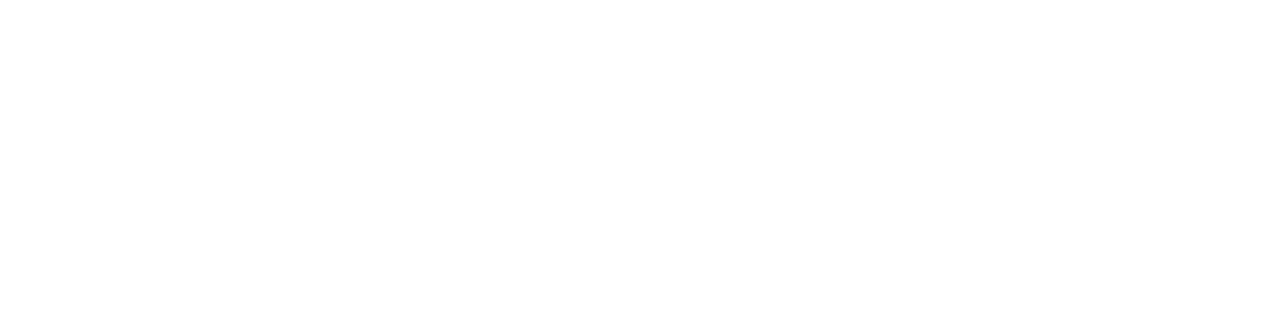
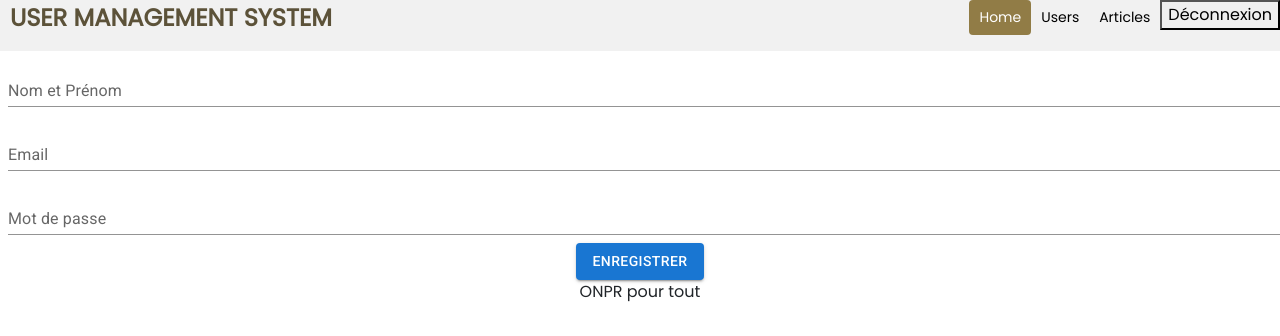
Before and after one commit to Jean-Lionel/onpr-react, a React (Create React App) app: page /admin-add-user in a window 1280 px wide. Shown: the top 336 px of the page. Built offline with nearby package versions, Linux system fonts and the light colour scheme; sample sign-in values are in the browser's storage.

Commit message:
add save user data

```diff
--- /dev/null
+++ b/src/Pages/Admin/users/UserAdd.js
@@ -0,0 +1,12 @@
+import Admin from "../../Admin";
+import AddUser from "../../../components/admin/users/AddUser";
+
+const UserAdd = () => {
+    return (
+        <Admin>
+           <AddUser/>
+        </Admin>
+     );
+}
+
+export default UserAdd;
--- a/src/Pages/Login.js
+++ b/src/Pages/Login.js
@@ -11,6 +11,7 @@ import Box from '@mui/material/Box';
 import LockOutlinedIcon from '@mui/icons-material/LockOutlined';
 import Typography from '@mui/material/Typography';
 import Container from '@mui/material/Container';
+import CircularProgress from '@mui/material/CircularProgress';
 import Alert from '@mui/material/Alert';
 import { createTheme, ThemeProvider } from '@mui/material/styles';
 import axios from "axios";
@@ -55,20 +56,8 @@ export default function SignIn() {
         }
         setIsLoading(true);
         console.log(email, password);
-        try {
-            const response = await axios.post('login/', {
-                email,
-                password
-            });
-            // console.log(response.data.access_token, response.data.data);
-            localStorage.setItem('token', response.data.access_token);
-            localStorage.setItem('user', JSON.stringify(response.data.data));
-            setIsLoading(false);
-            window.location.href = '/admin';
-        } catch (error) {
-            setError(error.response.data.message);
-            setIsLoading(false);
-        }
+
+
     }
 
   return (
@@ -126,14 +115,14 @@ export default function SignIn() {
               Sign In
             </Button>
 
-            {error && (
+            { !isLoading && error && (
                 <div>
                     <Alert severity="error">{error}</Alert>
                 </div>
             )}
-           {isLoading && (
+           { !error && isLoading && (
             <div>
-                Is Loading...
+                <CircularProgress color="inherit" />
              </div>
           )}
             <Grid container>
--- a/src/components/admin/articles/ArticleList.js
+++ b/src/components/admin/articles/ArticleList.js
@@ -1,13 +1,12 @@
 import useFetchData from "../../../utility/useFecthData";
 import {Link} from "react-router-dom"
-import UploadFile from "../UploadFile";
 
 const ArticleList = () => {
     let {data: articles, isLoading, error} = useFetchData("articles");
          let articlesList = articles?.data?.data
     return (
         <div>
-            <UploadFile/>
+
             <h1>
                 Liste des articles
             </h1>
@@ -27,8 +26,6 @@ const ArticleList = () => {
                         {error}
                     </div>
                 )}
-
-
             <ul>
             {articlesList && articlesList.map((article, index) =>(
                 <li key={index} className="article-item">
--- /dev/null
+++ b/src/components/admin/users/AddUser.js
@@ -0,0 +1,84 @@
+import { Box, FormControl, InputLabel, Input, InputAdornment, Button } from "@mui/material";
+import { useState } from "react";
+//import usePostData from "../../../utility/usePostData";
+import axios from "axios"
+import { useHistory } from "react-router-dom";
+
+const AddUser = () => {
+    const [name, setName] = useState("");
+    const [email, setEmail] = useState("");
+    const [password, setPassword] = useState("");
+    const [isLoading, setIsLoading] = useState(false);
+    const [error, setError] = useState("")
+    const history = useHistory();
+
+    const submitData = async (e) => {
+        e.preventDefault();
+
+        setIsLoading(true);
+
+
+        try {
+
+            const token = localStorage.getItem("token");
+            const response = await axios.post('register/', {
+                name,
+                email,
+                password
+            },{
+                headers: {
+                    Authorization: "Bearer " + token
+                }
+            });
+            // console.log(response.data.access_token, response.data.data);
+            // localStorage.setItem('token', response.data.access_token);
+            // localStorage.setItem('user', JSON.stringify(response.data.data));
+            setIsLoading(false);
+            // window.location.href = '/admin';
+            history.push("/users")
+            console.log(response.data)
+        } catch (error) {
+            setError(error.response.data.message);
+            setIsLoading(false);
+        }
+
+    }
+
+    return ( <Box>
+        <div>
+        <FormControl fullWidth sx={{ m: 1 }} variant="standard">
+          <InputLabel htmlFor="name">Nom et Prénom</InputLabel>
+          <Input
+            id="name"
+            value={name}
+            required
+            onChange={(e) => (setName(e.target.value))}
+          />
+        </FormControl>
+        <FormControl fullWidth sx={{ m: 1 }} variant="standard">
+          <InputLabel htmlFor="email">Email</InputLabel>
+          <Input
+            id="email"
+            type="email"
+            required
+            value={email}
+            onChange={(e) => (setEmail(e.target.value))}
+          />
+        </FormControl>
+        <FormControl fullWidth sx={{ m: 1 }} variant="standard">
+          <InputLabel htmlFor="password">Mot de passe</InputLabel>
+          <Input
+            id="password"
+            type="password"
+            required
+            value={password}
+            onChange={(e) => (setPassword(e.target.value))}
+          />
+        </FormControl>
+        <Button variant="contained" type="submit" onClick={submitData}>Enregistrer</Button>
+        </div>
+
+    </Box> );
+}
+
+export default AddUser;
--- a/src/components/admin/users/ListUser.js
+++ b/src/components/admin/users/ListUser.js
@@ -1,6 +1,7 @@
 import useFetchData from "../../../utility/useFecthData";
-import { toast } from 'react-toastify';
-import Button from '@mui/material/Button';
+import {Fab, Button,Icon} from '@mui/material';
+import { DeleteTwoTone, EditNotifications } from "@mui/icons-material";
+import { Link } from "react-router-dom";
 
 const ListUser = () => {
          let {data: users, isLoading, error} = useFetchData("users");
@@ -20,7 +21,10 @@ const ListUser = () => {
                 <span className="error-message"> {error}</span>
             )}
         </div>
-        <Button variant="contained">Hello World</Button>
+        <Link to="admin-add-user">
+         <Icon>add_circle</Icon> Ajouter un utilisateur
+        </Link>
+
         <table className="table table-hover table-sm">
             <thead className="table-dark">
                 <tr>
@@ -44,7 +48,12 @@ const ListUser = () => {
 
                         <td>
                             <button className="btn btn-warning btn-sm" type="button">Modifier</button>
-                            <button className="btn btn-danger btn-sm">Supprimer</button>
+                            <Fab size="small" color="secondary" aria-label="edit">
+                                <EditNotifications />
+                            </Fab>
+                            <Fab size="small" color="primary">
+                                <DeleteTwoTone />
+                            </Fab>
                         </td>
                     </tr>
                 ))
--- a/src/route/RouteComponent.js
+++ b/src/route/RouteComponent.js
@@ -7,6 +7,7 @@ import Admin from "../Pages/Admin";
 import ArticleAdd from "../Pages/Admin/articles/ArticleAdd";
 import Article from "../Pages/Admin/articles/Articles";
 import Users from "../Pages/Admin/Users";
+import UserAdd from "../Pages/Admin/users/UserAdd";
 import Bonjour from "../Pages/Bonjour";
 import Login from "../Pages/Login";
 import ProtectedRoute from "../utility/ProtectedRouter";
@@ -22,6 +23,7 @@ const RouteComponent = () => {
           <ProtectedRoute exact path="/users" component={Users} />
           <ProtectedRoute exact path="/admin-article" component={Article} />
           <ProtectedRoute exact path="/admin-article-add" component={ArticleAdd} />
+          <ProtectedRoute name="add_user" exact path="/admin-add-user" component={UserAdd} />
         </Switch>
      );
 }
--- /dev/null
+++ b/src/utility/usePostData.js
@@ -0,0 +1,42 @@
+import {useState,useEffect} from 'react'
+import axios from 'axios'
+
+const usePostData = (url, postData) => {
+
+    const [data , setData] = useState(null);
+    const [isLoading, setIsLoading] = useState(true);
+    const [error, setError] = useState(null)
+    // Get Token in local storage
+
+    useEffect(()=> {
+        const abortConnection = new AbortController();
+        const token = localStorage.getItem('token');
+        axios.post(
+            url,
+            postData,
+            {
+            signal : abortConnection.signal,
+            headers :{
+                Authorization : 'Bearer ' +token
+            }
+        })
+        .then(response => {
+            setData(response);
+            setError(null);
+        })
+        .catch(error => {
+            console.error(error.message);
+            setError(error.message)
+        }).finally(() => {
+            setIsLoading(false);
+        })
+
+        return () => abortConnection.abort()
+
+    },[url, postData])
+
+    return {data, isLoading, error};
+
+}
+
+export default usePostData;
```
Also changed, not shown: package.json (+8 -1 lines), src/Test/FieldDemo.js (added, +14 -0 lines), 1 other file (tests, documents, lock files or other folders).
